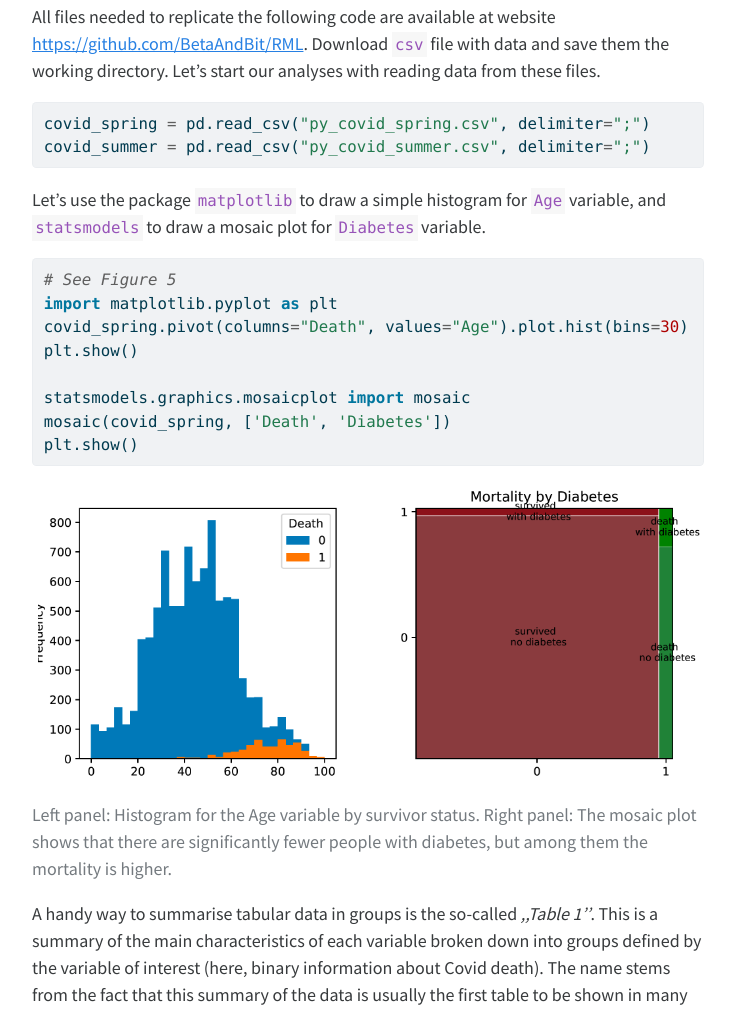
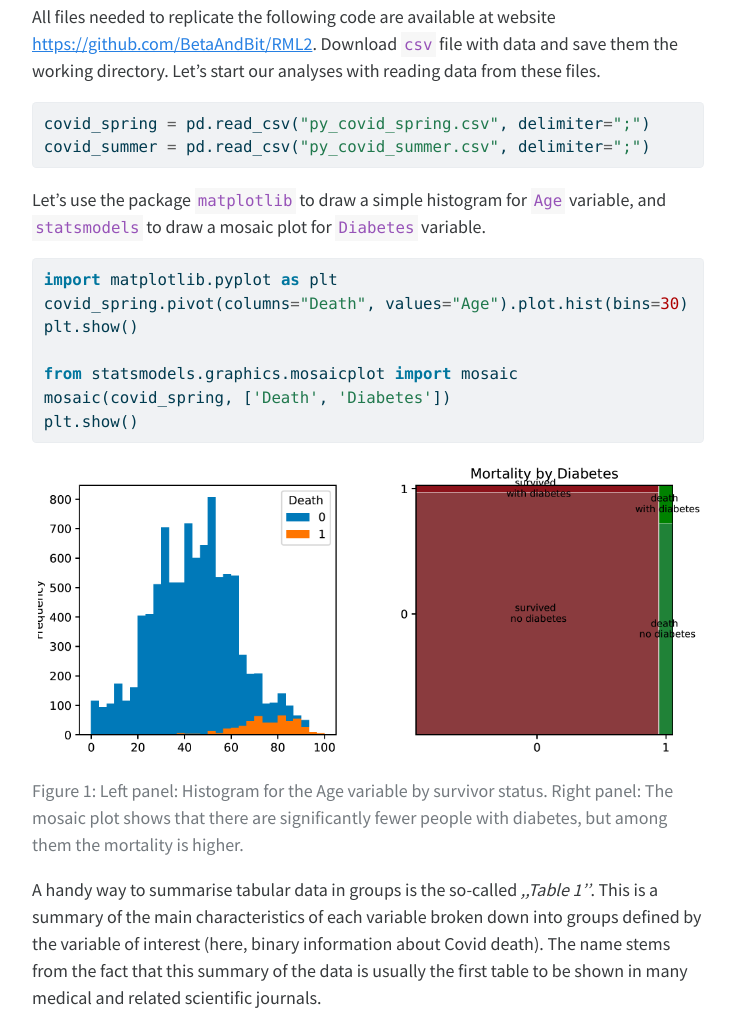
Before and after one commit to BetaAndBit/RML2, a plain HTML site: page docs/01_eda.html in a window 1280 px wide. Shown: the part 1438-2452 px from the top of the page, without its empty margins (272-1007 px from the left). Drawn offline with Linux system fonts and the light colour scheme.

Commit message:
small fixes

```diff
--- a/docs/01_eda.html
+++ b/docs/01_eda.html
@@ -299,26 +299,25 @@ div.csl-indent {
 <p>The data is divided into two sets: <code>covid_spring</code> and <code>covid_summer</code>. The first set was acquired in spring 2020 and will be used as training data, while the second dataset was acquired in the summer and will be used for validation. In machine learning, model validation is performed on a separate data set called validation data. This controls the risk of overfitting an elastic model to the training data. If we do not have a separate set, then it is generated using cross-validation, out-of-sample, out-of-time or similar data splitting techniques.</p>
 <section id="python-snippet" class="level2">
 <h2 class="anchored" data-anchor-id="python-snippet">Python snippet</h2>
-<p>All files needed to replicate the following code are available at website <a href="https://github.com/BetaAndBit/RML">https://github.com/BetaAndBit/RML</a>. Download <code>csv</code> file with data and save them the working directory. Let’s start our analyses with reading data from these files.</p>
+<p>All files needed to replicate the following code are available at website <a href="https://github.com/BetaAndBit/RML2">https://github.com/BetaAndBit/RML2</a>. Download <code>csv</code> file with data and save them the working directory. Let’s start our analyses with reading data from these files.</p>
 <div class="cell">
 <div class="sourceCode cell-code" id="cb1"><pre class="sourceCode python code-with-copy"><code class="sourceCode python"><span id="cb1-1"><a href="#cb1-1" aria-hidden="true" tabindex="-1"></a>covid_spring <span class="op">=</span> pd.read_csv(<span class="st">"py_covid_spring.csv"</span>, delimiter<span class="op">=</span><span class="st">";"</span>)</span>
 <span id="cb1-2"><a href="#cb1-2" aria-hidden="true" tabindex="-1"></a>covid_summer <span class="op">=</span> pd.read_csv(<span class="st">"py_covid_summer.csv"</span>, delimiter<span class="op">=</span><span class="st">";"</span>)</span></code><button title="Copy to Clipboard" class="code-copy-button"><i class="bi"></i></button></pre></div>
 </div>
 <p>Let’s use the package <code>matplotlib</code> to draw a simple histogram for <code>Age</code> variable, and <code>statsmodels</code> to draw a mosaic plot for <code>Diabetes</code> variable.</p>
 <div class="cell">
-<div class="sourceCode cell-code" id="cb2"><pre class="sourceCode python code-with-copy"><code class="sourceCode python"><span id="cb2-1"><a href="#cb2-1" aria-hidden="true" tabindex="-1"></a><span class="co"># See Figure 5</span></span>
-<span id="cb2-2"><a href="#cb2-2" aria-hidden="true" tabindex="-1"></a><span class="im">import</span> matplotlib.pyplot <span class="im">as</span> plt</span>
-<span id="cb2-3"><a href="#cb2-3" aria-hidden="true" tabindex="-1"></a>covid_spring.pivot(columns<span class="op">=</span><span class="st">"Death"</span>, values<span class="op">=</span><span class="st">"Age"</span>).plot.hist(bins<span class="op">=</span><span class="dv">30</span>)</span>
-<span id="cb2-4"><a href="#cb2-4" aria-hidden="true" tabindex="-1"></a>plt.show()</span>
-<span id="cb2-5"><a href="#cb2-5" aria-hidden="true" tabindex="-1"></a></span>
-<span id="cb2-6"><a href="#cb2-6" aria-hidden="true" tabindex="-1"></a>statsmodels.graphics.mosaicplot <span class="im">import</span> mosaic</span>
-<span id="cb2-7"><a href="#cb2-7" aria-hidden="true" tabindex="-1"></a>mosaic(covid_spring, [<span class="st">'Death'</span>, <span class="st">'Diabetes'</span>])</span>
-<span id="cb2-8"><a href="#cb2-8" aria-hidden="true" tabindex="-1"></a>plt.show()</span></code><button title="Copy to Clipboard" class="code-copy-button"><i class="bi"></i></button></pre></div>
+<div class="sourceCode cell-code" id="cb2"><pre class="sourceCode python code-with-copy"><code class="sourceCode python"><span id="cb2-1"><a href="#cb2-1" aria-hidden="true" tabindex="-1"></a><span class="im">import</span> matplotlib.pyplot <span class="im">as</span> plt</span>
+<span id="cb2-2"><a href="#cb2-2" aria-hidden="true" tabindex="-1"></a>covid_spring.pivot(columns<span class="op">=</span><span class="st">"Death"</span>, values<span class="op">=</span><span class="st">"Age"</span>).plot.hist(bins<span class="op">=</span><span class="dv">30</span>)</span>
+<span id="cb2-3"><a href="#cb2-3" aria-hidden="true" tabindex="-1"></a>plt.show()</span>
+<span id="cb2-4"><a href="#cb2-4" aria-hidden="true" tabindex="-1"></a></span>
+<span id="cb2-5"><a href="#cb2-5" aria-hidden="true" tabindex="-1"></a><span class="im">from</span> statsmodels.graphics.mosaicplot <span class="im">import</span> mosaic</span>
+<span id="cb2-6"><a href="#cb2-6" aria-hidden="true" tabindex="-1"></a>mosaic(covid_spring, [<span class="st">'Death'</span>, <span class="st">'Diabetes'</span>])</span>
+<span id="cb2-7"><a href="#cb2-7" aria-hidden="true" tabindex="-1"></a>plt.show()</span></code><button title="Copy to Clipboard" class="code-copy-button"><i class="bi"></i></button></pre></div>
 </div>
-<div class="quarto-figure quarto-figure-center">
+<div id="fig-02_py_mosaic" class="quarto-figure quarto-figure-center anchored">
 <figure class="figure">
 <p><img src="figures/02_py_mosaic.png" class="img-fluid figure-img"></p>
-<p></p><figcaption class="figure-caption">Left panel: Histogram for the Age variable by survivor status. Right panel: The mosaic plot shows that there are significantly fewer people with diabetes, but among them the mortality is higher.</figcaption><p></p>
+<p></p><figcaption class="figure-caption">Figure&nbsp;1: Left panel: Histogram for the Age variable by survivor status. Right panel: The mosaic plot shows that there are significantly fewer people with diabetes, but among them the mortality is higher.</figcaption><p></p>
 </figure>
 </div>
 <p>A handy way to summarise tabular data in groups is the so-called <em>,,Table 1’’</em>. This is a summary of the main characteristics of each variable broken down into groups defined by the variable of interest (here, binary information about Covid death). The name stems from the fact that this summary of the data is usually the first table to be shown in many medical and related scientific journals.</p>
@@ -362,7 +361,7 @@ Wickham, Hadley, and Garrett Grolemund. 2017. <em>R for Data Science: Import, Ti
 <div class="sourceCode cell-code" id="cb5"><pre class="sourceCode r code-with-copy"><code class="sourceCode r"><span id="cb5-1"><a href="#cb5-1" aria-hidden="true" tabindex="-1"></a>covid_spring <span class="ot">&lt;-</span> <span class="fu">read.table</span>(<span class="st">"covid_spring.csv"</span>, <span class="at">sep =</span><span class="st">";"</span>, <span class="at">header =</span> <span class="cn">TRUE</span>)</span>
 <span id="cb5-2"><a href="#cb5-2" aria-hidden="true" tabindex="-1"></a>covid_summer <span class="ot">&lt;-</span> <span class="fu">read.table</span>(<span class="st">"covid_summer.csv"</span>, <span class="at">sep =</span><span class="st">";"</span>, <span class="at">header =</span> <span class="cn">TRUE</span>)</span></code><button title="Copy to Clipboard" class="code-copy-button"><i class="bi"></i></button></pre></div>
 </div>
-<p>We use the package to draw a simple histogram for Age, and to draw a mosaic plot for . Note that the plots in the margins are graphically edited, so they look slightly different from the plots generated by these short instructions.</p>
+<p>We use the package to draw a simple histogram for Age, and <code>ggmosaic</code> to draw a mosaic plot for <code>Diabetes</code>. Note that the plots in the margins are graphically edited, so they look slightly different from the plots generated by these short instructions.</p>
 <div class="cell">
 <div class="sourceCode cell-code" id="cb6"><pre class="sourceCode r code-with-copy"><code class="sourceCode r"><span id="cb6-1"><a href="#cb6-1" aria-hidden="true" tabindex="-1"></a><span class="fu">library</span>(<span class="st">"ggplot2"</span>)</span>
 <span id="cb6-2"><a href="#cb6-2" aria-hidden="true" tabindex="-1"></a><span class="fu">ggplot</span>(covid_spring) <span class="sc">+</span> <span class="fu">geom_histogram</span>(<span class="fu">aes</span>(Age, <span class="at">fill =</span> Death))</span>
@@ -372,10 +371,10 @@ Wickham, Hadley, and Garrett Grolemund. 2017. <em>R for Data Science: Import, Ti
 <span id="cb6-6"><a href="#cb6-6" aria-hidden="true" tabindex="-1"></a>     <span class="fu">geom_mosaic</span>(<span class="fu">aes</span>(<span class="at">x=</span><span class="fu">product</span>(Diabetes), <span class="at">fill =</span> Death))</span></code><button title="Copy to Clipboard" class="code-copy-button"><i class="bi"></i></button></pre></div>
 </div>
 <p>A handy way to summarise tabular data in groups is the so-called <em>,,Table 1’’</em>. This is a summary of the main characteristics of each variable broken down into groups defined by the variable of interest (here, binary information about Covid death).</p>
-<div class="quarto-figure quarto-figure-center">
+<div id="fig-02_r_mosaic" class="quarto-figure quarto-figure-center anchored">
 <figure class="figure">
 <p><img src="figures/02_r_mosaic.png" class="img-fluid figure-img"></p>
-<p></p><figcaption class="figure-caption">Left panel: Histogram for the Age variable by survivor status. Right panel: The mosaic plot shows that there are significantly fewer people with diabetes, but among them the mortality is higher.</figcaption><p></p>
+<p></p><figcaption class="figure-caption">Figure&nbsp;2: Left panel: Histogram for the Age variable by survivor status. Right panel: The mosaic plot shows that there are significantly fewer people with diabetes, but among them the mortality is higher.</figcaption><p></p>
 </figure>
 </div>
 <div class="cell">
@@ -408,7 +407,7 @@ Wickham, Hadley, and Garrett Grolemund. 2017. <em>R for Data Science: Import, Ti
 <span id="cb8-6"><a href="#cb8-6" aria-hidden="true" tabindex="-1"></a>covid_spring <span class="ot">&lt;-</span> covid_spring[,selected_vars]</span>
 <span id="cb8-7"><a href="#cb8-7" aria-hidden="true" tabindex="-1"></a>covid_summer <span class="ot">&lt;-</span> covid_summer[,selected_vars]</span></code><button title="Copy to Clipboard" class="code-copy-button"><i class="bi"></i></button></pre></div>
 </div>
-<p>Data exploration and cleansing often consume most of the time spent on data analysis. Here we have only touched on exploration, but even this initial analysis helped to determine that is an important characteristic (we will confirm this later).</p>
+<p>Data exploration and cleansing often consume most of the time spent on data analysis. Here we have only touched on exploration, but even this initial analysis helped to determine that <code>Age</code> is an important characteristic (we will confirm this later).</p>
 
 
 
```
Also changed, not shown: docs/02_performance.html (+4 -4 lines), docs/03_tree.html (+5 -5 lines), docs/search.json.
